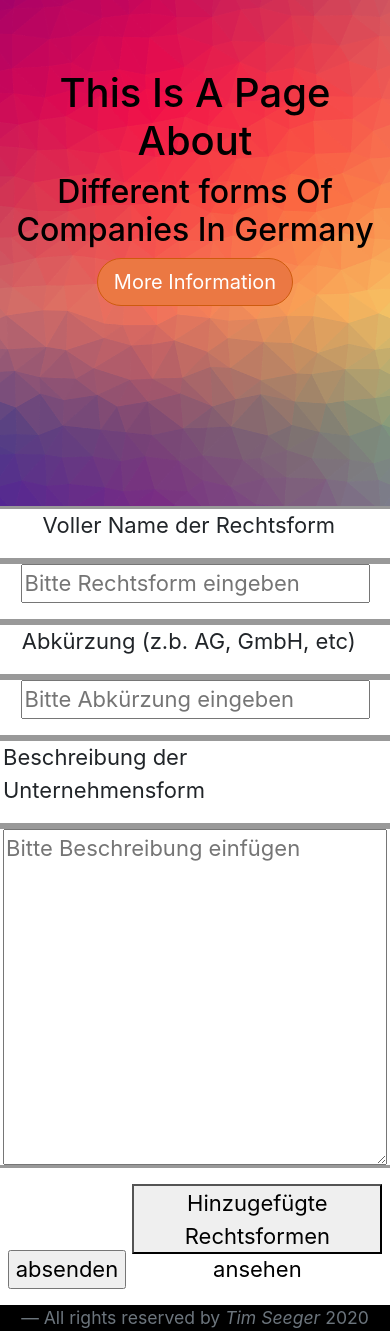
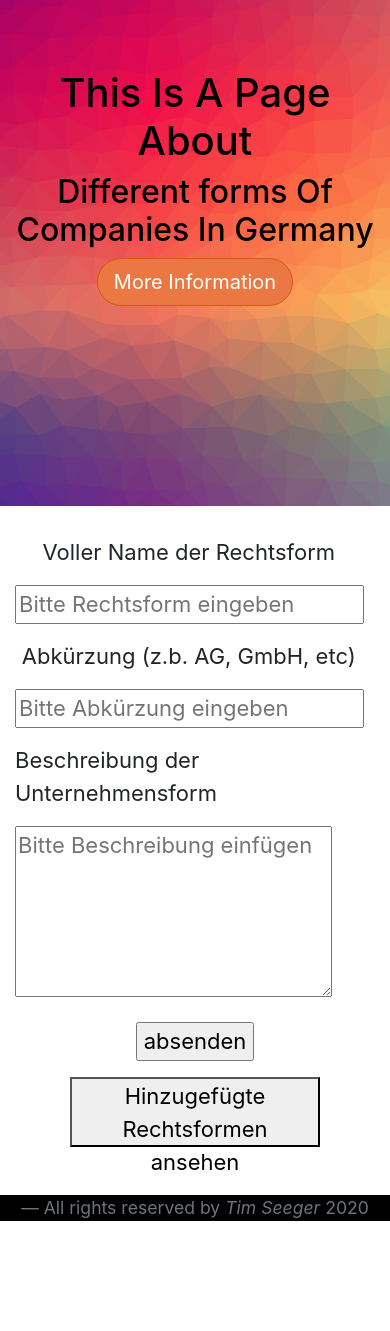
Before and after one commit to TimSgr/Projekt_Bootstrap_CSS, a PHP site: page /add.php in a window 390 px wide. Shown: the part 34-1365 px from the top of the page. After the commit the page ends 1255 px from the top, so only its background shows below. Run offline with PHP 8.4, Linux system fonts and the light colour scheme.

Commit message:
optimiert

```diff
--- a/add.php
+++ b/add.php
@@ -15,41 +15,51 @@ if(isset($_POST['submit'])) {
 include "header.php";
 ?>
 <form action="add.php" method="post">
-    <div class='row d-flex '>
-        <div class="d-flex justify-content-center col-md-4 ausrichtung">
+    <div class='container  space'>
+        <div class="row d-flex">
+            <div class="d-flex justify-content-center align-items-center circle order-0 col-md-4 ausrichtung">
                 <p> Voller Name der Rechtsform &nbsp; </p>
             </div>
-        <div class="d-flex justify-content-center col-md-8 ausrichtung ordnung">
+            <div class=" order-1 col-md-8 ausrichtung ordnung">
                 <p>
                     <input type="text" maxlength="30" placeholder="Bitte Rechtsform eingeben" id="name" name="name">
                 </p>
             </div>
         </div>
+    </div>
+    <div class='container '>
         <div class='row d-flex'>
-        <div class="d-flex justify-content-center col-md-4 ausrichtung">
+            <div class="d-flex justify-content-center align-items-center circle order-0 col-md-4 ausrichtung">
                 <p> Abkürzung (z.b. AG, GmbH, etc) &nbsp;</p>
             </div>
-        <div class="d-flex justify-content-center col-md-8 ausrichtung ordnung">
+            <div class=" order-1 col-md-8 ausrichtung ordnung">
                 <p>
                     <input type="text" maxlength="7" placeholder="Bitte Abkürzung eingeben" id="short_form" name="short_form">
                 </p>
             </div>
         </div>
+    </div>
+    <div class="container ">
         <div class='row d-flex'>
-        <div class="d-flex justify-content-center col-md-4 ausrichtung">
+            <div class="d-flex justify-content-center align-items-center circle order-0 col-md-4 ausrichtung">
                 <p> Beschreibung der Unternehmensform &nbsp; </p>
             </div>
-        <div class="d-flex justify-content-center col-md-8 ausrichtung ordnung">
-            <textarea id="description" name="description" placeholder="Bitte Beschreibung einfügen" cols="40" rows="10"></textarea>
+            <div class=" order-1 col-md-8 ausrichtung ordnung">
+                <textarea id="description" name="description" placeholder="Bitte Beschreibung einfügen" cols="21" rows="5"></textarea>
             </div>
         </div>
     <p>
         <div class="d-flex justify-content-center">
             <p>
                 <input type="submit" value="absenden" name="submit">
+            </p>
+        </div>
+        <div class="d-flex justify-content-center">
+            <p>
                 <a href="manage.php">
                     <button type="button" id="button01"> Hinzugefügte Rechtsformen ansehen</button>
                 </a>
+            </p>
         </div>
     </div>
 </form>
--- a/main.css
+++ b/main.css
@@ -103,9 +103,9 @@ body {
     padding-bottom: 110px !important;
   }
 
-  .ausrichtung {
+  /* .ausrichtung {
     border: 3px solid rgba(0,0,0,0.4) !important;
-  }
+  } */
 
   .ordnung {
     float: left;
--- a/singleview.php
+++ b/singleview.php
@@ -21,12 +21,12 @@ include "header.php";
 ?>
 <div class="container trennung">
     <div class="row d-flex unternehmensform">
-        <div class="d-flex justify-content-center align-items-center circle order-0 col-4">
+        <div class="d-flex justify-content-center align-items-center circle order-0 col-md-4">
             <div class="dot">
                 <?php echo $dsatz['short_form'];?>
             </div>
         </div>
-        <div class="description order-1 col-8">
+        <div class="description order-1 col-md-8">
             <p>
                 <?php echo $dsatz['name'];?>
             </p>
```
Also changed, not shown: other parts of main.css (+36 -0 lines), manage.php (+5 -4 lines). Lines whose indentation alone changed are shown as unchanged.
